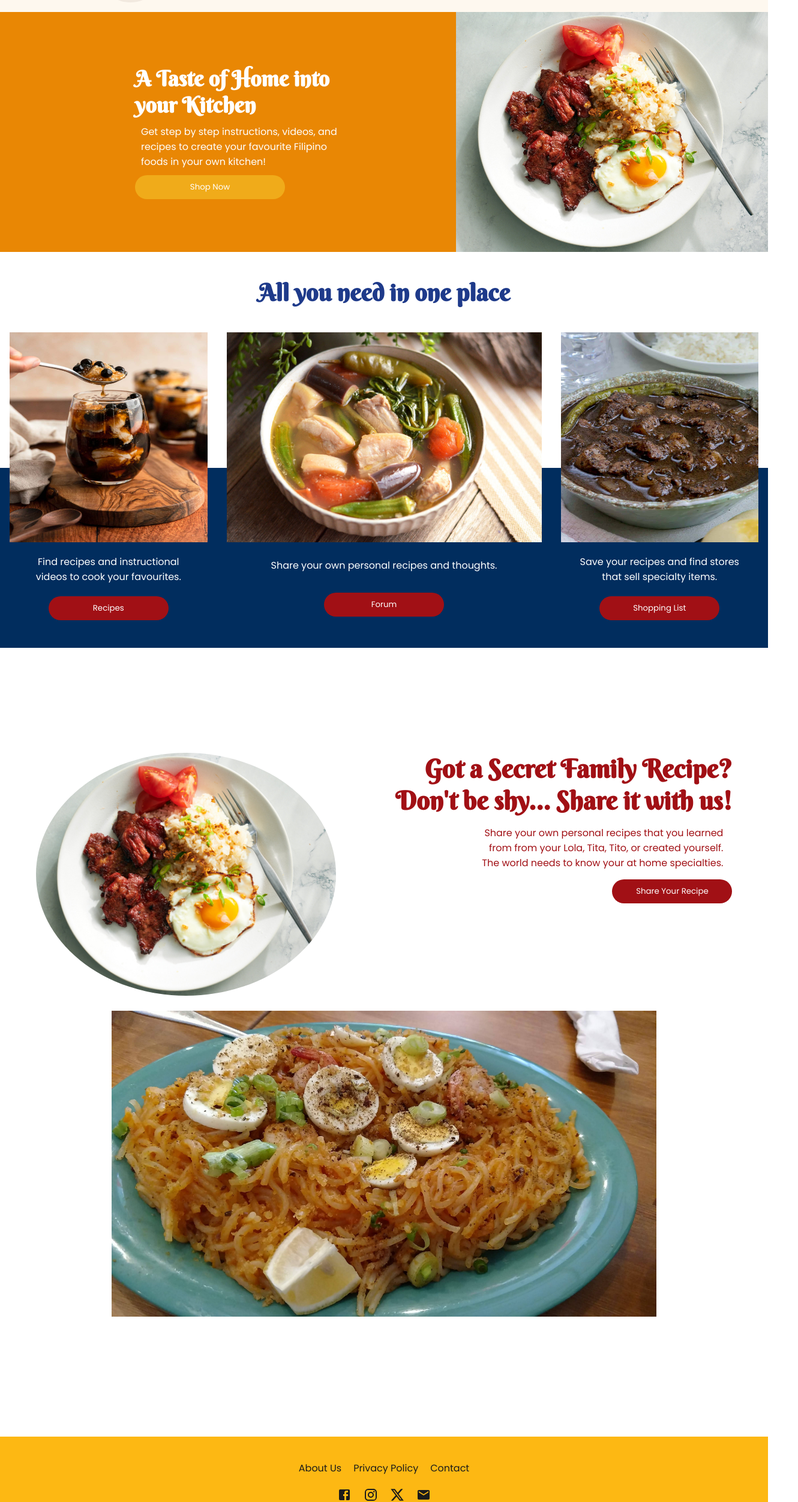
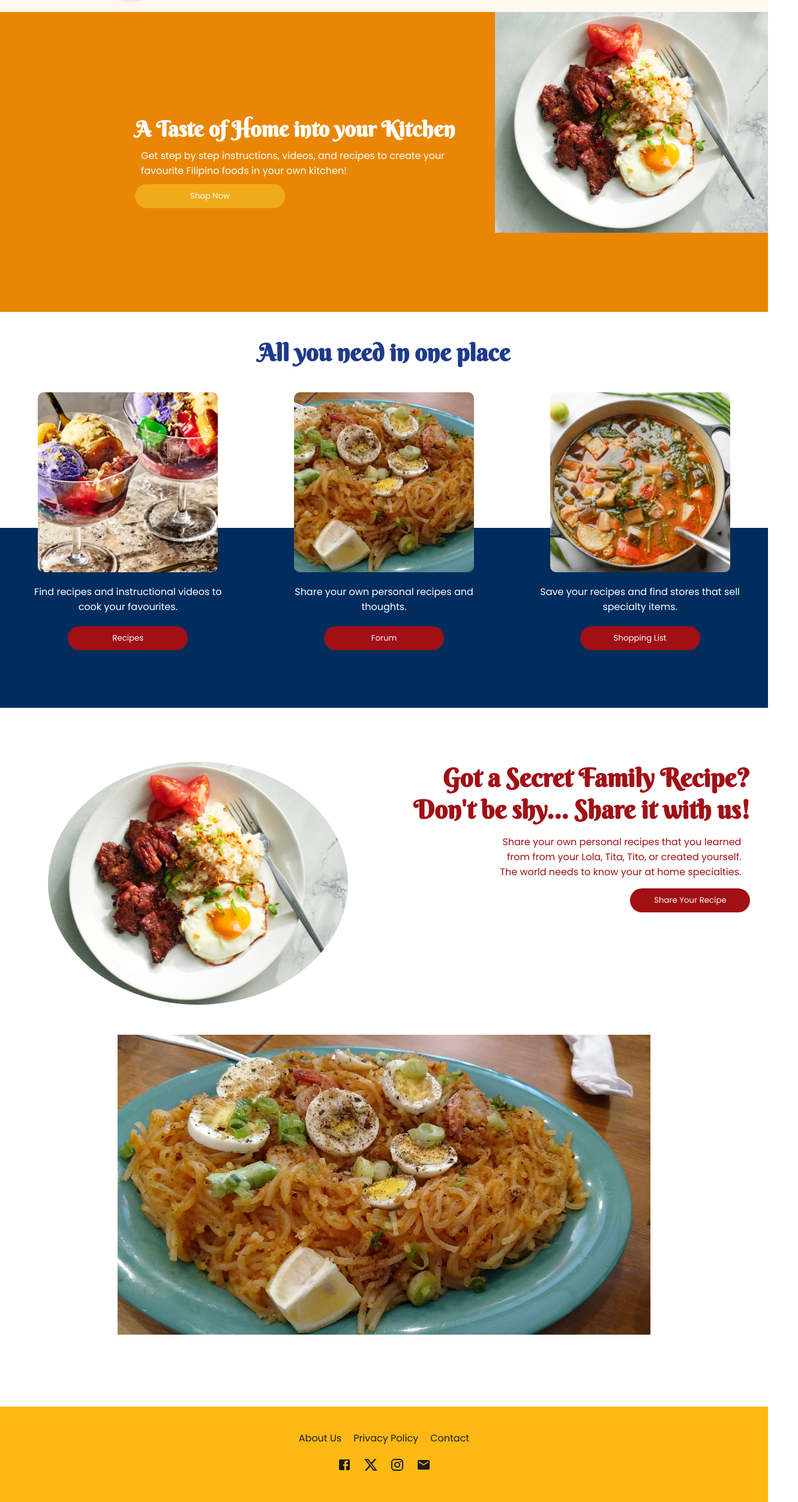
Before and after one commit to Ktan61/lutong_bahay, a React (Vite) app: page / in a window 1280 px wide. Shown: the part 127-2631 px from the top of the page at 60% size, 1330 px wide, since content can reach past the window. Built offline with nearby package versions, Linux system fonts and the light colour scheme; a web font is replaced by a local one.

Commit message:
git PUUUUUUUSH

```diff
--- a/src/components/FeaturedRecipes/FeaturedRecipes.module.css
+++ b/src/components/FeaturedRecipes/FeaturedRecipes.module.css
@@ -8,7 +8,7 @@
 }
 
 .featuredSection {
-  height: 100%;
+  height: 700px;
   text-align: center;
   z-index: 1;
   position: relative;
@@ -44,9 +44,12 @@
 }
 
 .recipeImg {
-  width: auto;
-  height: 350px;
-  padding: auto;
+  width: 100%;
+  max-width: 300px;
+  height: 300px;
+  object-fit: cover;
+  border-radius: 10px;
+  margin: auto;
 }
 
 .recipeDescription {
--- a/src/components/FeaturedRecipes/index.jsx
+++ b/src/components/FeaturedRecipes/index.jsx
@@ -1,5 +1,18 @@
 import React from 'react';
 import styles from './FeaturedRecipes.module.css';
+
+const images = [
+  {
+    src: '/images_shoppingList/halohalo.png'
+  },
+  {
+    src: '/images_shoppingList/palabok.jpg'
+  },
+  {
+    src: '/images_shoppingList/sinigang.png'
+  }
+];
+
 
   const recipes = [
     {
@@ -25,14 +38,15 @@ import styles from './FeaturedRecipes.module.css';
   <div key={index} className={styles.recipeCard}>
     <img
       className={styles.recipeImg}
-                src={`src/recipes/recipe${index + 1}.jpg`}
+      src={images[index].src}
       alt={recipe.title}
     />
     <p className={styles.recipeDescription}>{recipe.description}</p>
     <button className={styles.featuredButton}>{recipe.title}</button>
   </div>
+))}
 
-          ))}
+
 
         </div>
         <div className={styles.blueBar}></div>
--- a/src/components/Footer/Footer.module.css
+++ b/src/components/Footer/Footer.module.css
@@ -1,9 +1,10 @@
 .footer {
+
   background-color: #fdb813;
   color: #1b1b1b;
   padding: 40px 20px; /* Increased padding for breathing room */
   text-align: center;
-  margin-top: 40px;
+  margin-top: 100px;
   box-sizing: border-box;
   width: 100vw;
 }
--- a/src/components/Footer/index.jsx
+++ b/src/components/Footer/index.jsx
@@ -1,7 +1,7 @@
 import React from 'react';
 import FacebookIcon from '@mui/icons-material/Facebook';
+import XIcon from '@mui/icons-material/X';
 import InstagramIcon from '@mui/icons-material/Instagram';
-import XIcon from '@mui/icons-material/X';
 import EmailIcon from '@mui/icons-material/Email';
 import styles from './Footer.module.css';
 
@@ -16,8 +16,8 @@ const Footer = () => {
         </ul>
         <div className={styles.footerSocial}>
           <a className={styles.footerSocialLink} href="https://facebook.com"><FacebookIcon/></a>
-          <a className={styles.footerSocialLink} href="https://twitter.com"><InstagramIcon/></a>
-          <a className={styles.footerSocialLink} href="https://instagram.com"><XIcon/></a>
+          <a className={styles.footerSocialLink} href="https://twitter.com"><XIcon/></a>
+          <a className={styles.footerSocialLink} href="https://instagram.com"><InstagramIcon/></a>
           <a className={styles.footerSocialLink} href="mailto:info@example.com"><EmailIcon/></a>
         </div>
       </div>
@@ -26,6 +26,6 @@ const Footer = () => {
       </div>
     </footer>
   );
-};
+}
 
 export default Footer;
--- a/src/components/Hero/Hero.module.css
+++ b/src/components/Hero/Hero.module.css
@@ -15,10 +15,14 @@ body {
   display: flex;
   justify-content: space-between;
   align-items: center;
-  width: 100vw;
+  width: 100%;
+  height: 100%;
+  flex-wrap: wrap;
+  max-height: 500px;
   padding: 0;
   margin: 0;
-  background-color: #E98704
+  background-color: #E98704;
+  overflow: hidden;
 }
 .heroContainer{
   display: flex;
@@ -35,6 +39,7 @@ body {
   height: 100%;
   margin: auto;
   padding-left: 225px;
+  justify-content: center;
 }
 
 .heroHeader{
@@ -67,15 +72,16 @@ body {
 }
 
 .photoContainer{
-  display: flex;
-  flex-grow: 1;
+  flex:1;
   align-items: center;
   justify-content: flex-end;
-  height: 400px;
-  width: 90%;
+  height: 100%;
+  max-width: 900px;
+  object-fit: contain;
 }
 
 .tocino {
-  width: 75%;
-  height: 100%;
+  width: 100%;
+  height: auto;
+  object-fit: cover;
 }
--- a/src/components/ShareRecipeSection/ShareRecipe.module.css
+++ b/src/components/ShareRecipeSection/ShareRecipe.module.css
@@ -1,7 +1,5 @@
 .shareRecipeSection {
-  height: 100%;
-  padding: 10px;
-  padding-bottom: 300px;
+  height: 1000px;
 }
 
 .innerContainer {
@@ -9,6 +7,7 @@
   flex-direction: row;
   justify-content: space-around;
   width: 100%;
+  padding: 25px;
 }
 
 .round {
@@ -57,10 +56,9 @@
   justify-content: center;
   padding: 25px;
   display: flex;
-
 }
 
 .palabok {
-  width: 75%;
-
+  max-width: 75%;
+  max-height: 500px;
 }
```
Lines whose indentation alone changed are shown as unchanged.
